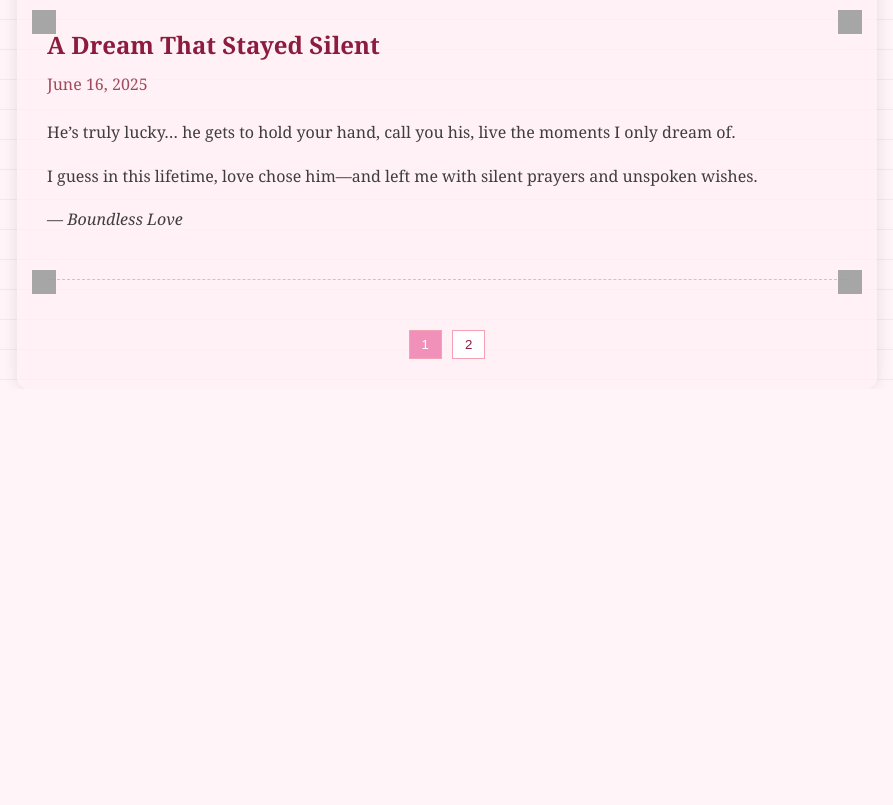
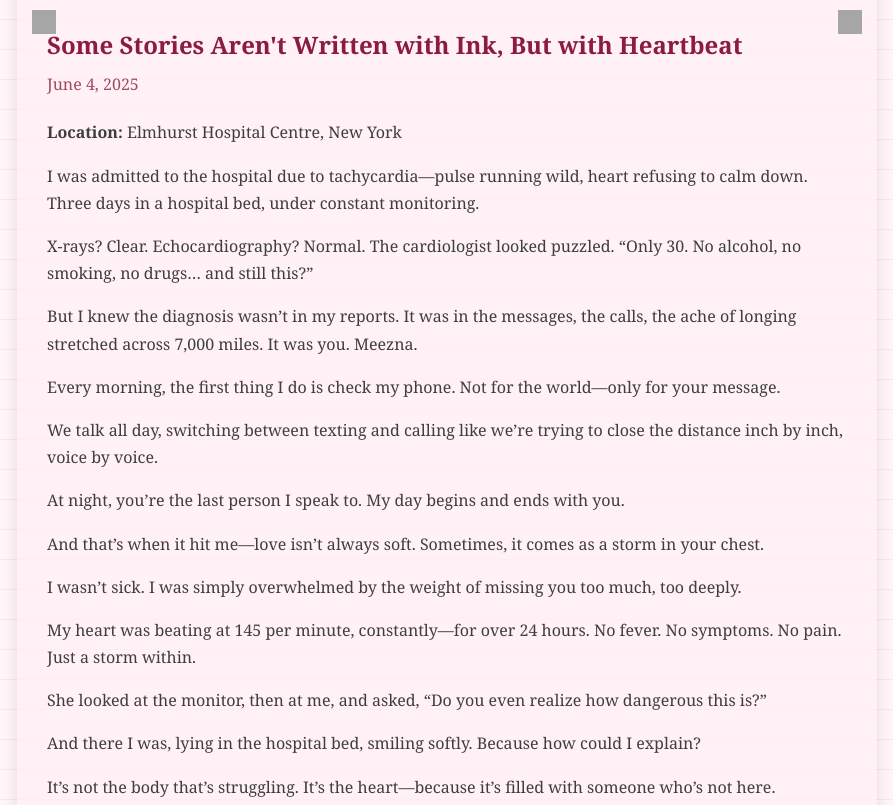
Before and after one commit to meezna/Boundless-Love, a plain HTML site: page journal.html in a window 1280 px wide. Shown: the part 1240-2045 px from the top of the page, without its empty margins (324-1217 px from the left). Before the commit the page ends 1629 px from the top, so only its background shows below. Drawn offline with Linux system fonts and the light colour scheme; grey boxes are pictures that could not be loaded.

Commit message:
Update journal.html

```diff
--- a/journal.html
+++ b/journal.html
@@ -212,15 +212,26 @@
           Just to make someone feel a little less alone.</p>
         `
       },
-      {
-        date: 'June 16, 2025',
-        title: 'A Dream That Stayed Silent',
-        content: `
-          <p>He’s truly lucky… he gets to hold your hand, call you his, live the moments I only dream of.</p>
-          <p>I guess in this lifetime, love chose him—and left me with silent prayers and unspoken wishes.</p>
-          <p><em>— Boundless Love</em></p>
-        `
-      },
+    {
+  date: 'June 4, 2025',
+  title: "Some Stories Aren't Written with Ink, But with Heartbeat",
+  content: `
+    <p><strong>Location:</strong> Elmhurst Hospital Centre, New York</p>
+    <p>I was admitted to the hospital due to tachycardia—pulse running wild, heart refusing to calm down. Three days in a hospital bed, under constant monitoring.</p>
+    <p>X-rays? Clear. Echocardiography? Normal. The cardiologist looked puzzled. “Only 30. No alcohol, no smoking, no drugs… and still this?”</p>
+    <p>But I knew the diagnosis wasn’t in my reports. It was in the messages, the calls, the ache of longing stretched across 7,000 miles. It was you. Meezna.</p>
+    <p>Every morning, the first thing I do is check my phone. Not for the world—only for your message.</p>
+    <p>We talk all day, switching between texting and calling like we’re trying to close the distance inch by inch, voice by voice.</p>
+    <p>At night, you’re the last person I speak to. My day begins and ends with you.</p>
+    <p>And that’s when it hit me—love isn’t always soft. Sometimes, it comes as a storm in your chest.</p>
+    <p>I wasn’t sick. I was simply overwhelmed by the weight of missing you too much, too deeply.</p>
+    <p>My heart was beating at 145 per minute, constantly—for over 24 hours. No fever. No symptoms. No pain. Just a storm within.</p>
+    <p>She looked at the monitor, then at me, and asked, “Do you even realize how dangerous this is?”</p>
+    <p>And there I was, lying in the hospital bed, smiling softly. Because how could I explain?</p>
+    <p>It’s not the body that’s struggling. It’s the heart—because it’s filled with someone who’s not here.</p>
+  `
+},
+
       {
         date: 'June 15, 2025',
         title: 'Unspoken Companionship',
```
